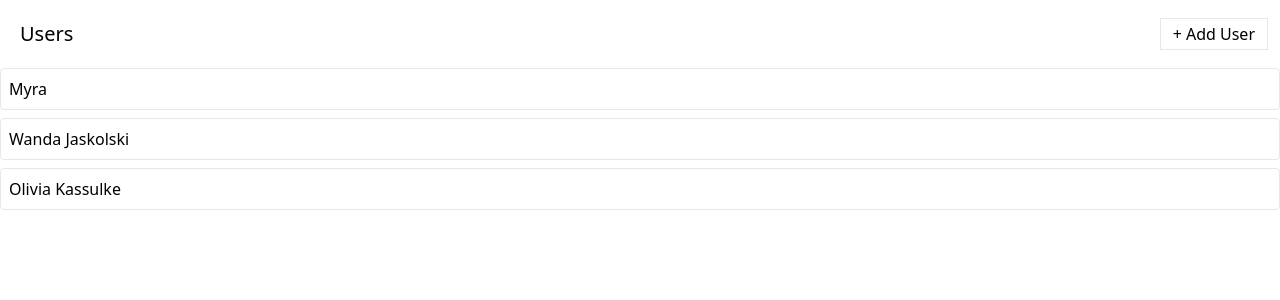
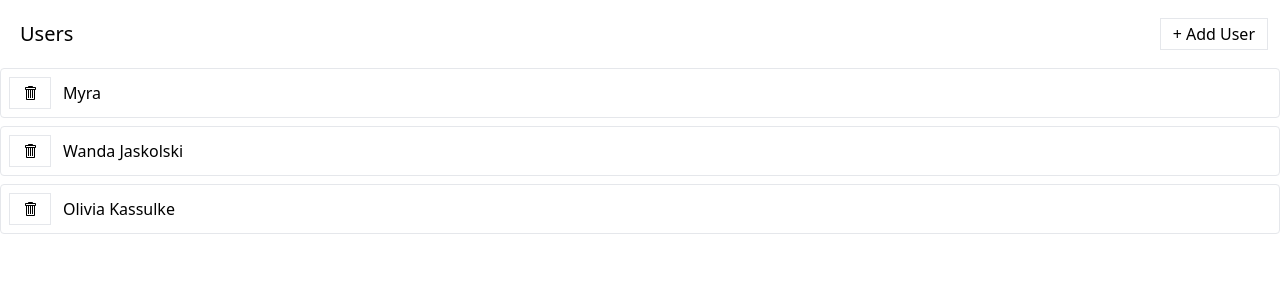
Before and after one commit to akashkriplani/media, a React (Create React App) app: page / in a window 1280 px wide. Shown: the top 300 px of the page. Built offline with nearby package versions, Linux system fonts and the light colour scheme; data requests are answered from the project's data file.

Commit message:
Implement delete user with styling

```diff
--- a/src/components/UsersListItem.js
+++ b/src/components/UsersListItem.js
@@ -1,7 +1,26 @@
+import { GoTrashcan } from 'react-icons/go';
+import { useThunk } from '../hooks/use-thunk';
+import { removeUser } from '../store';
+import Button from './Button';
+
 function UsersListItem({ user }) {
+  const [doRemoveUser, isLoading, error] = useThunk(removeUser);
+
+  const handleClick = () => {
+    doRemoveUser(user);
+  };
+
   return (
     <div className="mb-2 border rounded">
-      <div className="flex p-2 justify-between items-center cursor-pointer">{user.name}</div>
+      <div className="flex p-2 justify-between items-center cursor-pointer">
+        <div className="flex flex-row justify-between items-center">
+          <Button className="mr-3" loading={isLoading} onClick={handleClick}>
+            <GoTrashcan />
+          </Button>
+          {error && <div>Error deleting user.</div>}
+          {user.name}
+        </div>
+      </div>
     </div>
   );
 }
--- a/src/store/slices/usersSlice.js
+++ b/src/store/slices/usersSlice.js
@@ -40,8 +40,7 @@
     });
     builder.addCase(removeUser.fulfilled, (state, action) => {
       state.isLoading = false;
-      // FIX ME
-      console.log(action);
+      state.data = state.data.filter((user) => user.id !== action.payload.id);
     });
     builder.addCase(removeUser.rejected, (state, action) => {
       state.isLoading = false;
--- a/src/store/thunks/removeUser.js
+++ b/src/store/thunks/removeUser.js
@@ -2,10 +2,12 @@
 import axios from 'axios';
 
 const removeUser = createAsyncThunk('users/remove', async (user) => {
-  const response = await axios.delete(`http://localhost:3005/users/${user.id}`);
-
-  // FIX !!!
-  return response.data;
+  await axios.delete(`http://localhost:3005/users/${user.id}`);
+  // The above operation does not return anything
+  // In order to remove the user from the UI, we need which user is deleted
+  // Hence, we would be required to return the user from this thunk
+  // so that it can be accessed in the action.payload property
+  return user;
 });
 
 export { removeUser };
```
